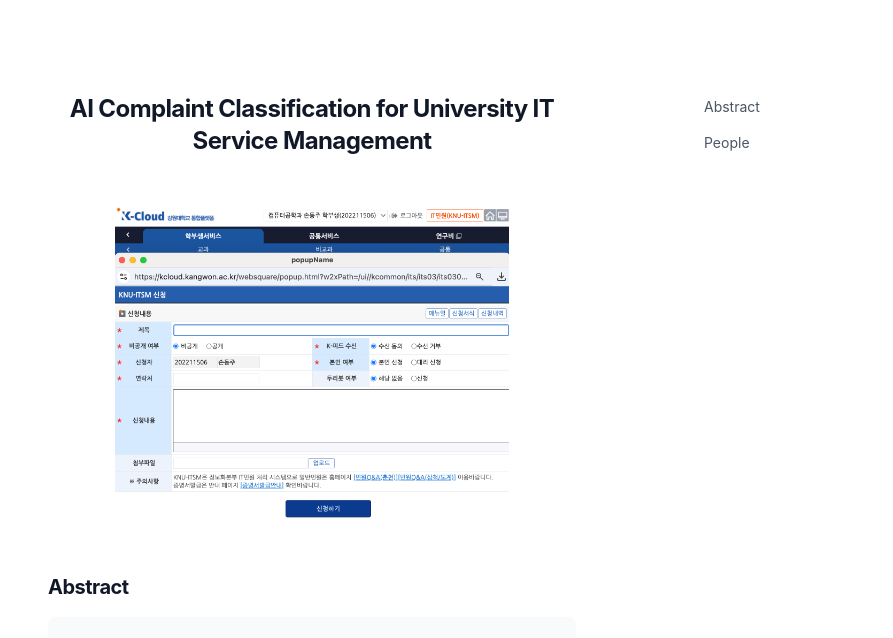
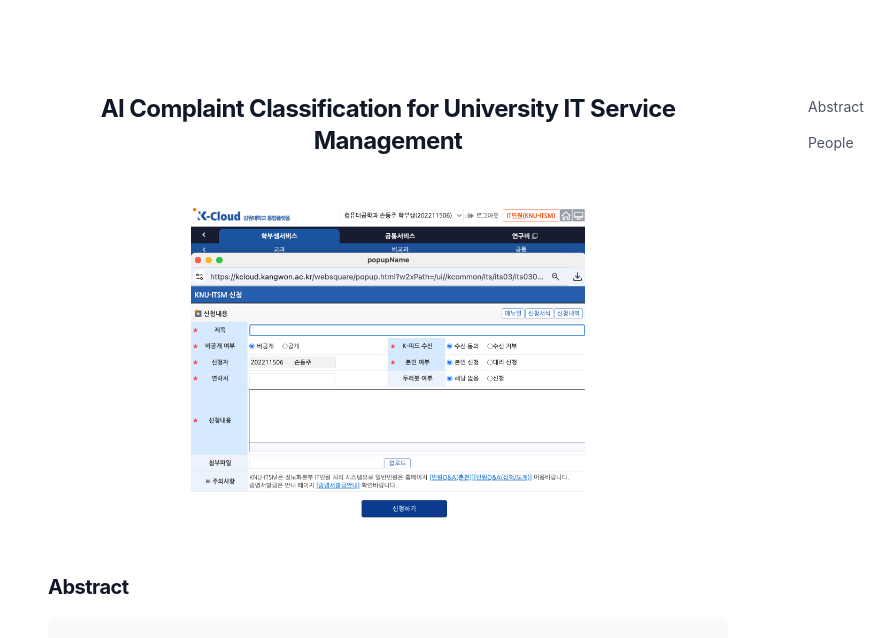
Before and after one commit to djson98/HAI-lab-KNU.github.io, a Gatsby site: page /ai-complaint-classification/ in a window 1280 px wide. Shown: the part 83-721 px from the top of the page, without its empty margins (192-1085 px from the left). Built offline with nearby package versions, Linux system fonts and the light colour scheme; Gatsby itself is replaced by a stand-in of ours.

Commit message:
프로젝트 상세 페이지 오른쪽 인덱스 크기 최적화 (w-10)

```diff
--- a/src/templates/blog-post.js
+++ b/src/templates/blog-post.js
@@ -277,8 +277,8 @@ const BlogPostTemplate = ({
         </article>
 
         {/* 오른쪽 떠다니는 인덱스 */}
-        <div className="hidden lg:block w-36 ml-32 flex-shrink-0">
-          <div className="sticky top-4 space-y-4 z-10">
+        <div className="hidden lg:block w-10 ml-20 flex-shrink-0" style={{ position: 'relative' }}>
+          <div className="sticky top-8 space-y-4 z-20" style={{ position: 'sticky', top: '2rem' }}>
             <nav className="space-y-2">
               {post.frontmatter.description && (
                 <a
```
